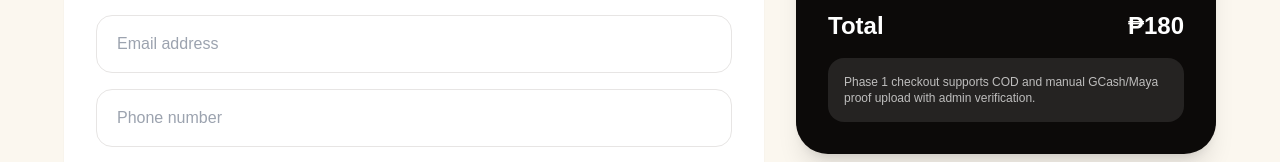
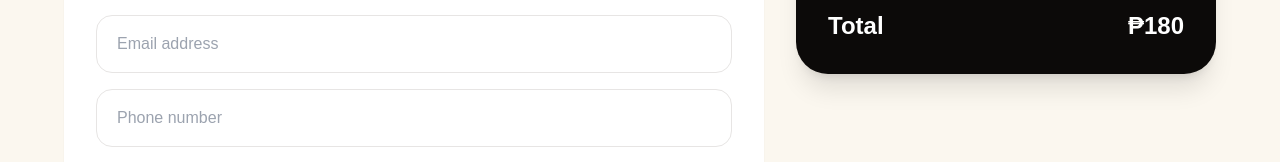
Before and after one commit to painzeref666-arch/perfumestore-final, a Next.js app: page /checkout in a window 1280 px wide. Shown: the part 383-545 px from the top of the page. Built offline with nearby package versions, Linux system fonts and the light colour scheme; no server answers; the database is empty.

Commit message:
Add files via upload

```diff
--- a/src/app/admin/components/AdminDashboard.tsx
+++ b/src/app/admin/components/AdminDashboard.tsx
@@ -415,7 +415,7 @@ export default function AdminDashboard() {
                 <Field label="Hero button text" value={editing.hero_button_text || ''} onChange={(v) => setEditing({ ...editing, hero_button_text: v })} />
                 <Field label="Hero button link" value={editing.hero_button_link || ''} onChange={(v) => setEditing({ ...editing, hero_button_link: v })} />
               </div>
-              <p className="mt-3 text-xs font-bold text-stone-500 dark:text-white/50">Tip: leave blank to automatically open this product's own detail page. Use custom links only for promo pages like /products or /checkout.</p>
+
             </div>
 
             <div className="mt-6 rounded-[2rem] border border-stone-200 p-4 dark:border-white/10">
--- a/src/app/checkout/page.tsx
+++ b/src/app/checkout/page.tsx
@@ -245,7 +245,6 @@ export default function CheckoutPage() {
               <div className="flex justify-between"><span>Discount</span><Price amount={-discount} /></div>
             </div>
             <div className="mt-6 flex justify-between border-t border-white/10 pt-6 text-2xl font-black"><span>Total</span><Price amount={total} /></div>
-            <p className="mt-4 rounded-2xl bg-white/10 p-4 text-xs text-white/70">Phase 1 checkout supports COD and manual GCash/Maya proof upload with admin verification.</p>
           </aside>
         </div>
       </div>
```
